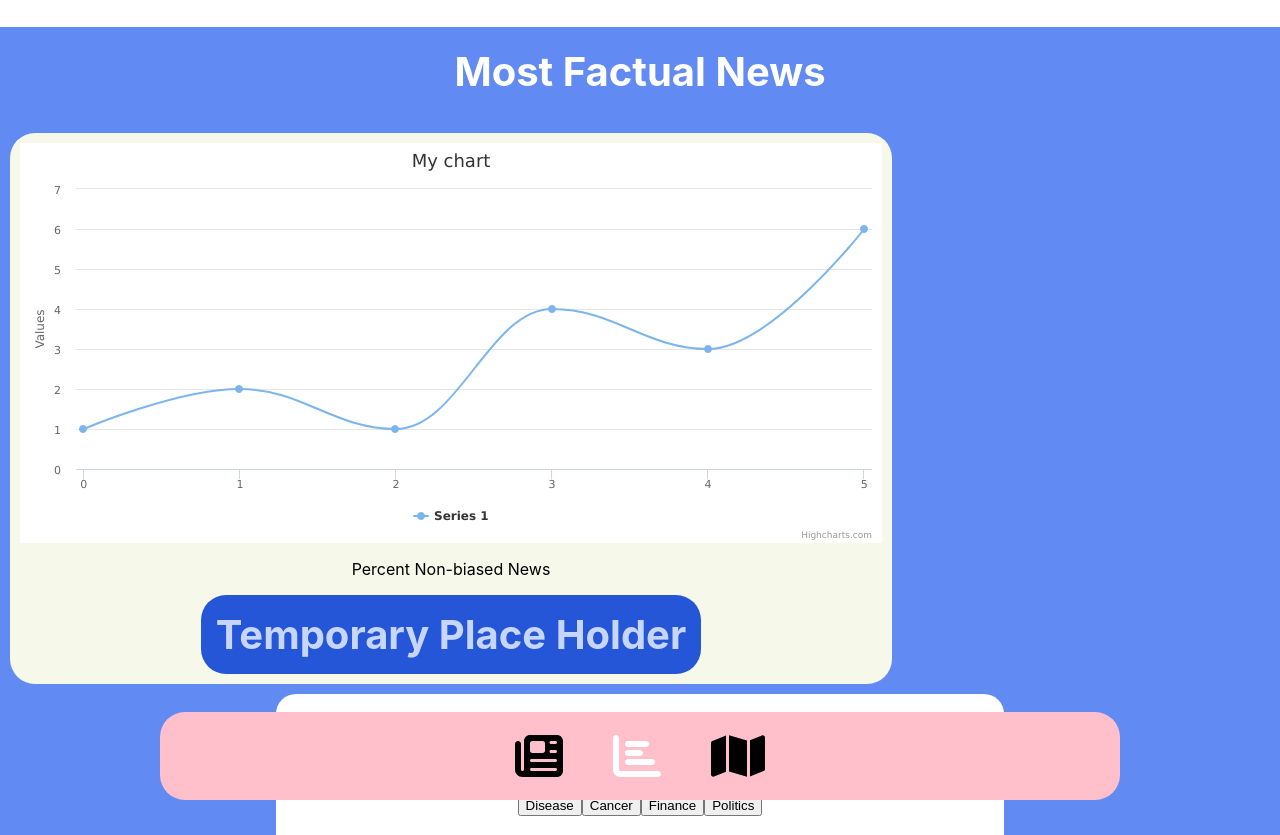
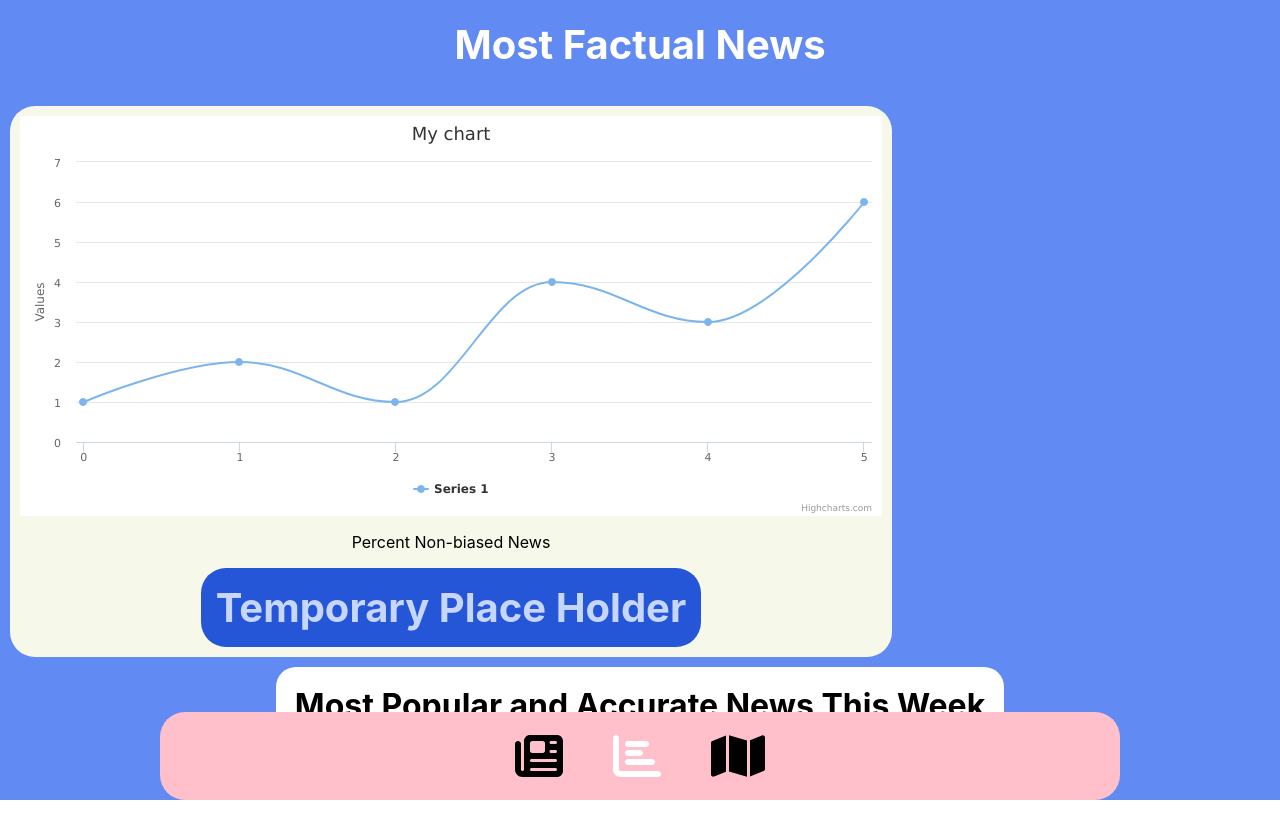
Before and after one commit to isabella-designs/bigproblemssolved, a React (Create React App) app: page /Overview in a window 1280 px wide. After the commit the page ends 800 px from the top, so only its background shows below. Built offline with nearby package versions, Linux system fonts and the light colour scheme.

Commit message:
remove top white space, header style, full background color

```diff
--- a/src/App.css
+++ b/src/App.css
@@ -1,3 +1,7 @@
 .App, .AppMobile {
   text-align: center;
 }
+
+h1 {
+  margin-top: 0px;
+}
--- a/src/pages/County.css
+++ b/src/pages/County.css
@@ -1,3 +1,9 @@
+.heading {
+    color: white;
+    padding-top: 20px;
+    font-size: 40px;
+}
+
 .toggle {
     background-color:#8976E1;
     color:#8976E1;
@@ -7,6 +13,7 @@
 .county {
     background-color:#F7CD5A;
     text-align: center;
+    min-height: 100vh;
 }
 
 .buttons {
--- a/src/pages/County.js
+++ b/src/pages/County.js
@@ -51,7 +51,7 @@ function County() {
     }
     return (
     <div class = "county">
-        <h1>County Information</h1>
+        <h1 class="heading">County Information</h1>
             <div class="scrollableContainer">
                 {graphs.map((item, index) => (
                     <div className="card">
@@ -92,7 +92,6 @@ function County() {
 
         </Footer>
     </div>
-
     )
 }
 
--- a/src/pages/Home.css
+++ b/src/pages/Home.css
@@ -17,6 +17,7 @@
 .home {
     text-align: center;
     background-color: #142567;
+    min-height: 100vh;
 }
 
 .heading {
--- a/src/pages/Overview.css
+++ b/src/pages/Overview.css
@@ -27,6 +27,7 @@
 .overview {
     text-align: center;
     background-color: #618AF2;
+    min-height: 100vh;
 }
 
 
```
